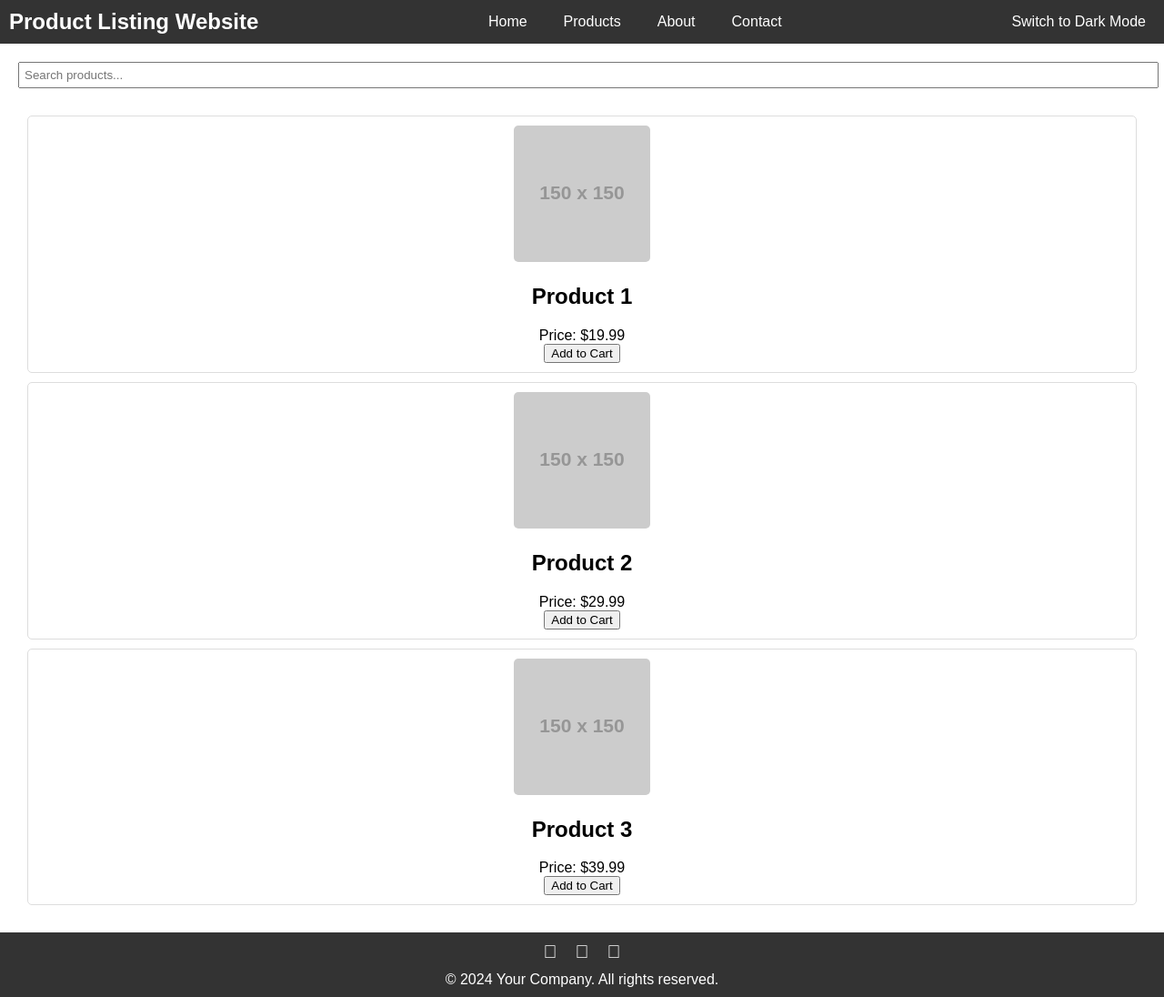
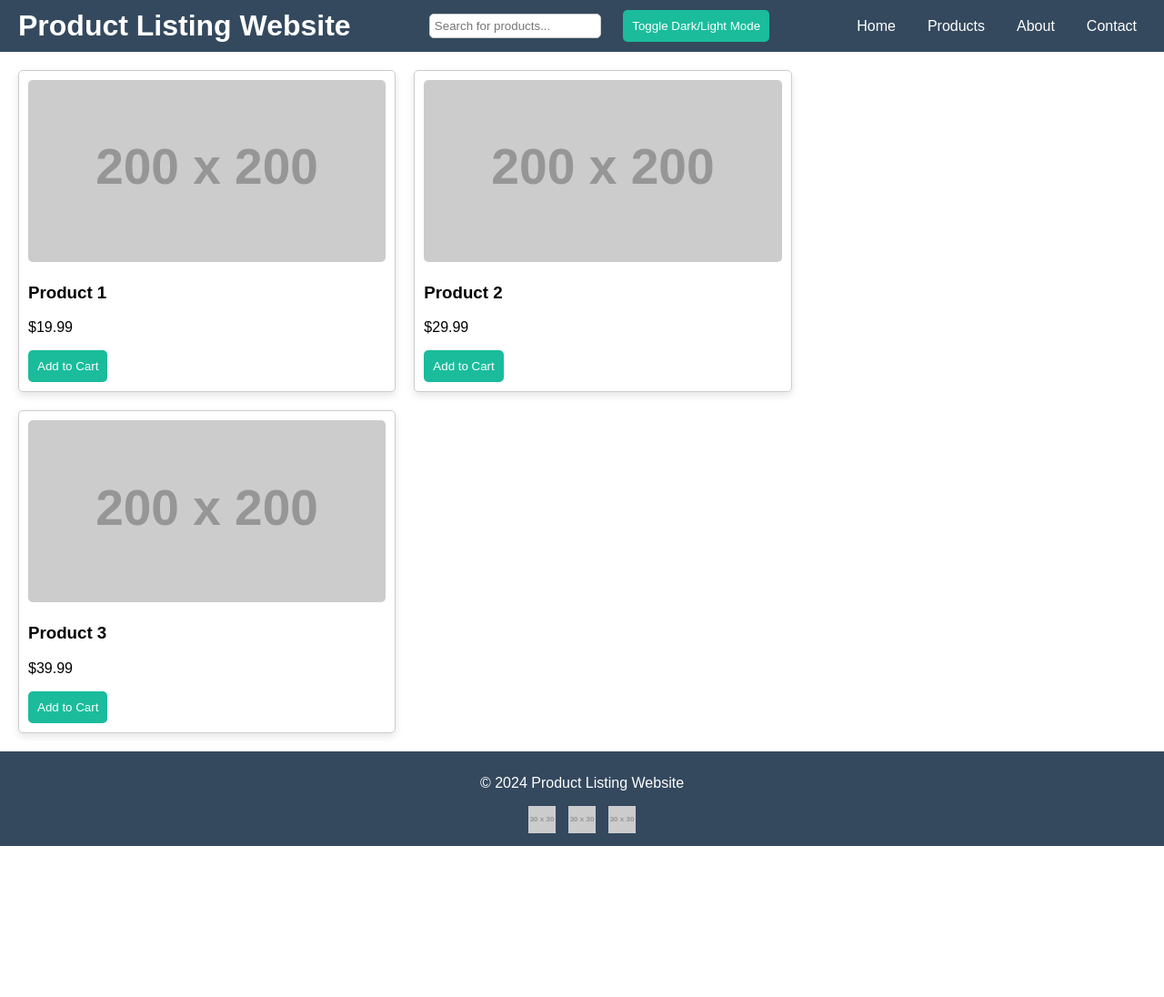
Before and after one commit to bps0075/ProductListing, a plain HTML site: page index.html in a window 1280 px wide. Shown: the whole page at 91% size. After the commit the page ends 930 px from the top, so only its background shows below. Drawn offline with Linux system fonts and the light colour scheme; placeholder pictures from the web are drawn by us.

Commit message:
Update index.html attempt 7

```diff
--- a/index.html
+++ b/index.html
@@ -7,193 +7,198 @@
     <meta name="viewport" content="width=device-width, initial-scale=1.0">
     <title>Product Listing Website</title>
     <style>
-        /* Reset default margins and padding */
-        body, h1, p, ul {
+        /* General styles */
+        body {
+            font-family: Arial, sans-serif;
             margin: 0;
             padding: 0;
         }
 
-        /* General styling */
-        body {
-            font-family: Arial, sans-serif;
-        }
-
-        /* Navbar styling */
+        /* Navbar styles */
         .navbar {
             display: flex;
             justify-content: space-between;
             align-items: center;
-            background-color: #333;
-            padding: 10px;
+            padding: 10px 20px;
+            background-color: #34495e;
             color: white;
         }
 
         .navbar h1 {
             margin: 0;
-            color: white;
         }
 
         .navbar ul {
             list-style: none;
+            padding: 0;
+            margin: 0;
             display: flex;
-        }
-
-        .navbar li {
-            margin: 0 10px;
+            gap: 15px;
         }
 
         .navbar a {
+            color: white;
             text-decoration: none;
-            color: white;
-            padding: 5px 10px;
+            padding: 10px;
+            border-radius: 5px;
         }
 
         .navbar a:hover {
-            background-color: #555;
+            background-color: #1abc9c;
         }
 
-        /* Dark mode and light mode button */
-        .theme-switch {
-            margin-right: 10px;
-            cursor: pointer;
+        /* Dark mode styles */
+        body.dark-mode {
+            background-color: #2c3e50;
+            color: white;
         }
 
-        /* Main section styling */
-        .container {
+        body.dark-mode .navbar {
+            background-color: #1a252f;
+        }
+
+        /* Product list styles */
+        .product-list {
+            display: flex;
+            flex-wrap: wrap;
+            gap: 20px;
             padding: 20px;
         }
 
-        /* Product listing */
-        .product {
-            border: 1px solid #ddd;
+        .product-card {
+            border: 1px solid #ccc;
             padding: 10px;
-            margin: 10px;
             border-radius: 5px;
-            text-align: center;
+            width: calc(33.3333% - 20px);
+            box-shadow: 0 4px 8px rgba(0, 0, 0, 0.1);
+            transition: box-shadow 0.3s;
         }
 
-        .product img {
-            width: 150px;
-            height: 150px;
+        .product-card:hover {
+            box-shadow: 0 8px 16px rgba(0, 0, 0, 0.2);
+        }
+
+        .product-image {
+            width: 100%;
+            height: 200px;
             object-fit: cover;
             border-radius: 5px;
         }
 
-        /* Footer styling */
+        .product-info {
+            margin-top: 10px;
+        }
+
+        .add-to-cart {
+            padding: 10px;
+            background-color: #1abc9c;
+            color: white;
+            border: none;
+            border-radius: 5px;
+            cursor: pointer;
+        }
+
+        .add-to-cart:hover {
+            background-color: #16a085;
+        }
+
+        /* Footer styles */
         footer {
-            background-color: #333;
+            padding: 10px 20px;
+            background-color: #34495e;
             color: white;
             text-align: center;
-            padding: 10px;
         }
 
-        /* Search bar styling */
-        .search-bar {
-            width: 100%;
-            padding: 5px;
-            margin-bottom: 20px;
+        .social-icon {
+            width: 30px;
+            height: 30px;
+            margin: 0 5px;
         }
 
-        /* Social media icons */
-        .footer-icons {
-            display: flex;
-            justify-content: center;
-            margin-bottom: 10px;
+        /* Search bar styles */
+        .search-bar {
+            margin-right: 20px;
+            padding: 5px;
+            border-radius: 5px;
+            border: 1px solid #ccc;
         }
 
-        .footer-icons a {
-            margin: 0 10px;
+        /* Toggle button styles */
+        .toggle-button {
+            padding: 10px;
+            background-color: #1abc9c;
             color: white;
-            font-size: 20px;
-            text-decoration: none;
+            border: none;
+            border-radius: 5px;
+            cursor: pointer;
         }
 
-        /* Dark mode styling */
-        .dark-mode {
-            background-color: #121212;
-            color: white;
-        }
-
-        .dark-mode .navbar {
-            background-color: #1c1c1c;
-        }
-
-        .dark-mode footer {
-            background-color: #1c1c1c;
-        }
-
-        .dark-mode a {
-            color: white;
+        .toggle-button:hover {
+            background-color: #16a085;
         }
     </style>
 </head>
 
 <body>
     <!-- Navbar -->
-    <nav class="navbar">
+    <div class="navbar">
         <h1>Product Listing Website</h1>
+        <div>
+            <input type="text" class="search-bar" placeholder="Search for products...">
+            <button class="toggle-button" onclick="toggleDarkMode()">Toggle Dark/Light Mode</button>
+        </div>
         <ul>
             <li><a href="#">Home</a></li>
             <li><a href="#">Products</a></li>
             <li><a href="#">About</a></li>
             <li><a href="#">Contact</a></li>
         </ul>
-        <div class="theme-switch" id="theme-switch">Switch to Dark Mode</div>
-    </nav>
+    </div>
 
-    <!-- Main content -->
-    <div class="container">
-        <!-- Search bar -->
-        <input type="text" class="search-bar" id="search-bar" placeholder="Search products..." />
-
-        <!-- Product listing -->
-        <div class="product" id="product-1">
-            <img src="https://via.placeholder.com/150" alt="Product Image">
-            <h2>Product 1</h2>
-            <p>Price: $19.99</p>
-            <button onclick="addToCart('Product 1')">Add to Cart</button>
+    <!-- Product List -->
+    <div class="product-list">
+        <div class="product-card">
+            <img src="https://via.placeholder.com/200" alt="Product 1" class="product-image">
+            <div class="product-info">
+                <h3>Product 1</h3>
+                <p>$19.99</p>
+                <button class="add-to-cart">Add to Cart</button>
+            </div>
         </div>
-        <div class="product" id="product-2">
-            <img src="https://via.placeholder.com/150" alt="Product Image">
-            <h2>Product 2</h2>
-            <p>Price: $29.99</p>
-            <button onclick="addToCart('Product 2')">Add to Cart</button>
+        <div class="product-card">
+            <img src="https://via.placeholder.com/200" alt="Product 2" class="product-image">
+            <div class="product-info">
+                <h3>Product 2</h3>
+                <p>$29.99</p>
+                <button class="add-to-cart">Add to Cart</button>
+            </div>
         </div>
-        <div class="product" id="product-3">
-            <img src="https://via.placeholder.com/150" alt="Product Image">
-            <h2>Product 3</h2>
-            <p>Price: $39.99</p>
-            <button onclick="addToCart('Product 3')">Add to Cart</button>
+        <div class="product-card">
+            <img src="https://via.placeholder.com/200" alt="Product 3" class="product-image">
+            <div class="product-info">
+                <h3>Product 3</h3>
+                <p>$39.99</p>
+                <button class="add-to-cart">Add to Cart</button>
+            </div>
         </div>
+        <!-- Add more product cards as needed -->
     </div>
 
     <!-- Footer -->
     <footer>
-        <div class="footer-icons">
-            <a href="https://www.facebook.com" target="_blank">&#xf09a;</a> <!-- Facebook icon -->
-            <a href="https://www.twitter.com" target="_blank">&#xf099;</a> <!-- Twitter icon -->
-            <a href="https://www.instagram.com" target="_blank">&#xf16d;</a> <!-- Instagram icon -->
-        </div>
-        <p>&copy; 2024 Your Company. All rights reserved.</p>
+        <p>&copy; 2024 Product Listing Website</p>
+        <a href="#"><img src="https://via.placeholder.com/30" alt="Social Media Icon" class="social-icon"></a>
+        <a href="#"><img src="https://via.placeholder.com/30" alt="Social Media Icon" class="social-icon"></a>
+        <a href="#"><img src="https://via.placeholder.com/30" alt="Social Media Icon" class="social-icon"></a>
     </footer>
 
     <!-- JavaScript -->
     <script>
-        // Add to cart function
-        function addToCart(product) {
-            alert(product + " added to cart!");
+        // Dark mode toggle function
+        function toggleDarkMode() {
+            document.body.classList.toggle('dark-mode');
         }
-
-        // Theme switch function
-        const themeSwitch = document.getElementById("theme-switch");
-        themeSwitch.addEventListener("click", function () {
-            document.body.classList.toggle("dark-mode");
-            if (document.body.classList.contains("dark-mode")) {
-                themeSwitch.innerHTML = "Switch to Light Mode";
-            } else {
-                themeSwitch.innerHTML = "Switch to Dark Mode";
-            }
-        });
     </script>
 </body>
 
```
